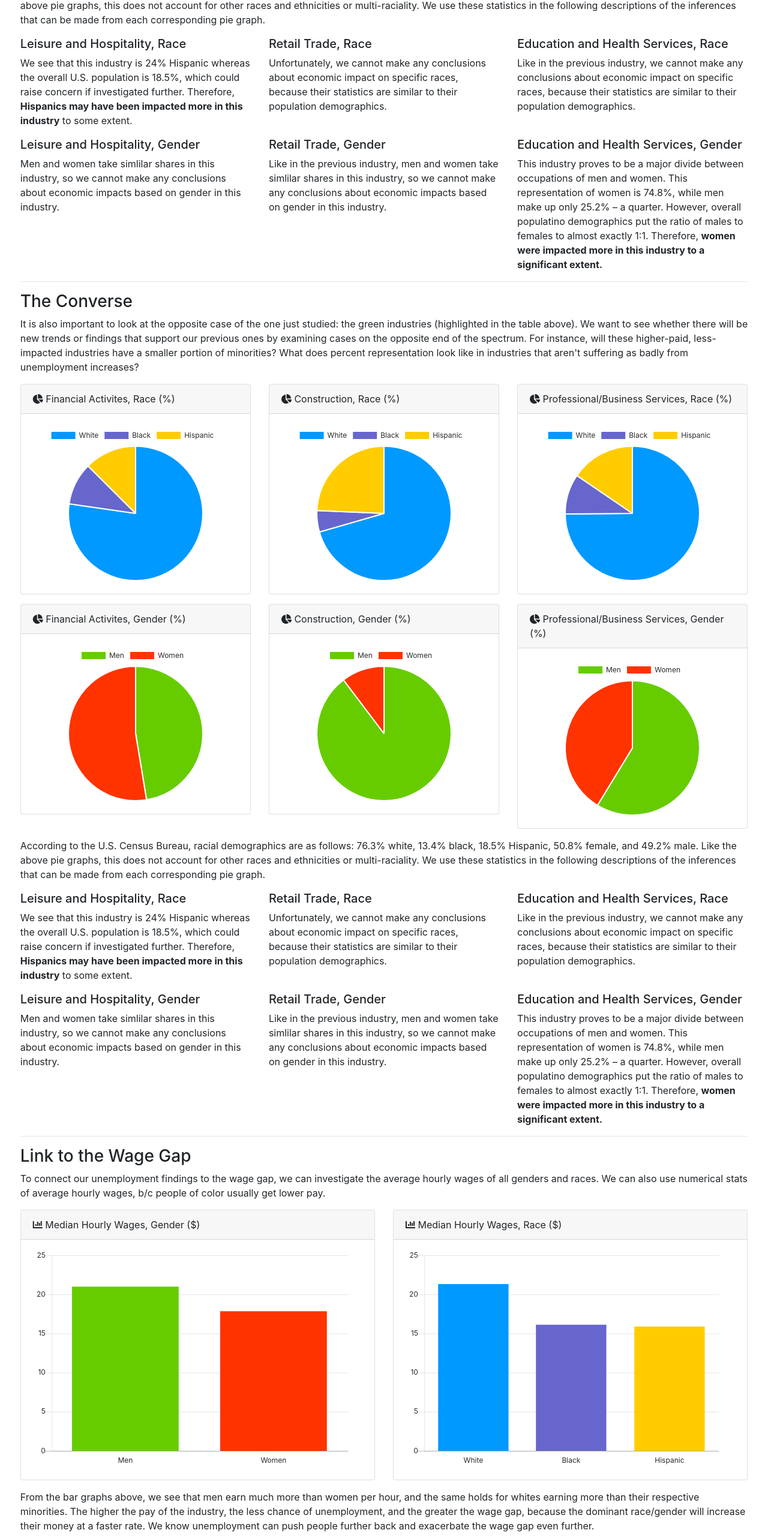
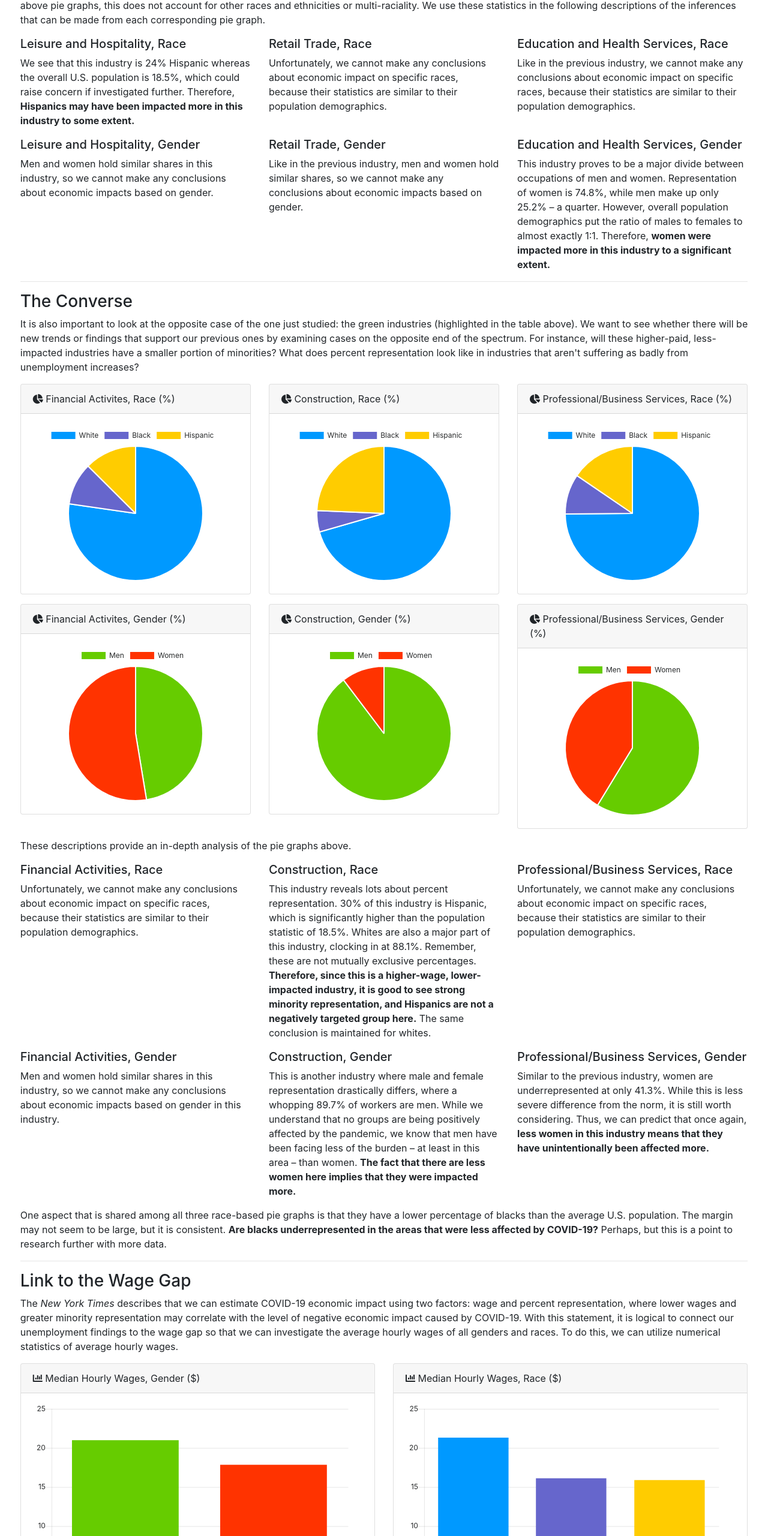
Before and after one commit to asmikumar/economic-analysis-covid19, a plain HTML site: page combination.html in a window 1280 px wide. Shown: the part 3172-5733 px from the top of the page at 60% size. Drawn offline with Linux system fonts and the light colour scheme.

Commit message:
Pushing final website, only minor changes will need to be made

```diff
--- a/combination.html
+++ b/combination.html
@@ -264,7 +264,7 @@
 
           </div>
 
-         According to the U.S. Census Bureau, racial demographics are as follows: 76.3% white, 13.4% black, 18.5% Hispanic, 50.8% female, and 49.2% male. Like the above pie graphs, this does not account for other races and ethnicities or multi-raciality. We use these statistics in the following descriptions of the inferences that can be made from each corresponding pie graph.
+         According to the U.S. Census Bureau, racial demographics are as follows: 76.3% white, 13.4% black, 18.5% Hispanic, 49.2% male, and 50.8% female. Like the above pie graphs, this does not account for other races and ethnicities or multi-raciality. We use these statistics in the following descriptions of the inferences that can be made from each corresponding pie graph.
 
          <p></p>
 
@@ -273,7 +273,7 @@
             <!-- Leisure and Hospitality Race -->
             <div class="col-lg-4">
               <h5>Leisure and Hospitality, Race</h5>
-              We see that this industry is 24% Hispanic whereas the overall U.S. population is 18.5%, which could raise concern if investigated further. Therefore, <b>Hispanics may have been impacted more in this industry</b> to some extent.
+              We see that this industry is 24% Hispanic whereas the overall U.S. population is 18.5%, which could raise concern if investigated further. Therefore, <b>Hispanics may have been impacted more in this industry to some extent.</b>
             </div>
 
             <!-- Retail Trade Race -->
@@ -297,19 +297,19 @@
             <!-- Leisure and Hospitality Gender -->
             <div class="col-lg-4">
               <h5>Leisure and Hospitality, Gender</h5>
-              Men and women take simlilar shares in this industry, so we cannot make any conclusions about economic impacts based on gender in this industry.
+              Men and women hold similar shares in this industry, so we cannot make any conclusions about economic impacts based on gender.
             </div>
 
             <!-- Retail Trade Gender -->
             <div class="col-lg-4">
               <h5>Retail Trade, Gender</h5>
-              Like in the previous industry, men and women take simlilar shares in this industry, so we cannot make any conclusions about economic impacts based on gender in this industry.
+              Like in the previous industry, men and women hold similar shares, so we cannot make any conclusions about economic impacts based on gender.
             </div>
 
             <!-- Education and Health Services Gender -->
             <div class="col-lg-4">
               <h5>Education and Health Services, Gender</h5>
-              This industry proves to be a major divide between occupations of men and women. This representation of women is 74.8%, while men make up only 25.2% – a quarter. However, overall populatino demographics put the ratio of males to females to almost exactly 1:1. Therefore, <b>women were impacted more in this industry to a significant extent.</b>
+              This industry proves to be a major divide between occupations of men and women. Representation of women is 74.8%, while men make up only 25.2% – a quarter. However, overall population demographics put the ratio of males to females to almost exactly 1:1. Therefore, <b>women were impacted more in this industry to a significant extent.</b>
             </div>
 
           </div>
@@ -401,28 +401,28 @@
 
           </div>
 
-         According to the U.S. Census Bureau, racial demographics are as follows: 76.3% white, 13.4% black, 18.5% Hispanic, 50.8% female, and 49.2% male. Like the above pie graphs, this does not account for other races and ethnicities or multi-raciality. We use these statistics in the following descriptions of the inferences that can be made from each corresponding pie graph.
+          These descriptions provide an in-depth analysis of the pie graphs above.
 
          <p></p>
 
          <div class='row'>
 
-            <!-- Leisure and Hospitality Race -->
+            <!-- Financial Activities Race -->
             <div class="col-lg-4">
-              <h5>Leisure and Hospitality, Race</h5>
-              We see that this industry is 24% Hispanic whereas the overall U.S. population is 18.5%, which could raise concern if investigated further. Therefore, <b>Hispanics may have been impacted more in this industry</b> to some extent.
-            </div>
-
-            <!-- Retail Trade Race -->
-            <div class="col-lg-4">
-              <h5>Retail Trade, Race</h5>
+              <h5>Financial Activities, Race</h5>
               Unfortunately, we cannot make any conclusions about economic impact on specific races, because their statistics are similar to their population demographics.
             </div>
 
-            <!-- Education and Health Services Race -->
+            <!-- Construction Race -->
             <div class="col-lg-4">
-              <h5>Education and Health Services, Race</h5>
-              Like in the previous industry, we cannot make any conclusions about economic impact on specific races, because their statistics are similar to their population demographics.
+              <h5>Construction, Race</h5>
+              This industry reveals lots about percent representation. 30% of this industry is Hispanic, which is significantly higher than the population statistic of 18.5%. Whites are also a major part of this industry, clocking in at 88.1%. Remember, these are not mutually exclusive percentages. <b>Therefore, since this is a higher-wage, lower-impacted industry, it is good to see strong minority representation, and Hispanics are not a negatively targeted group here.</b> The same conclusion is maintained for whites.
+            </div>
+
+            <!-- Professional/Business Services Race -->
+            <div class="col-lg-4">
+              <h5>Professional/Business Services, Race</h5>
+              Unfortunately, we cannot make any conclusions about economic impact on specific races, because their statistics are similar to their population demographics.
             </div>
 
           </div>
@@ -431,30 +431,34 @@
 
           <div class='row'>
 
-            <!-- Leisure and Hospitality Gender -->
+            <!-- Financial Activities Gender -->
             <div class="col-lg-4">
-              <h5>Leisure and Hospitality, Gender</h5>
-              Men and women take simlilar shares in this industry, so we cannot make any conclusions about economic impacts based on gender in this industry.
+              <h5>Financial Activities, Gender</h5>
+              Men and women hold similar shares in this industry, so we cannot make any conclusions about economic impacts based on gender in this industry.
             </div>
 
-            <!-- Retail Trade Gender -->
+            <!-- Construction Gender -->
             <div class="col-lg-4">
-              <h5>Retail Trade, Gender</h5>
-              Like in the previous industry, men and women take simlilar shares in this industry, so we cannot make any conclusions about economic impacts based on gender in this industry.
+              <h5>Construction, Gender</h5>
+              This is another industry where male and female representation drastically differs, where a whopping 89.7% of workers are men. While we understand that no groups are being positively affected by the pandemic, we know that men have been facing less of the burden – at least in this area – than women. <b>The fact that there are less women here implies that they were impacted more.</b>
             </div>
 
-            <!-- Education and Health Services Gender -->
+            <!-- Professional/Business Services Gender -->
             <div class="col-lg-4">
-              <h5>Education and Health Services, Gender</h5>
-              This industry proves to be a major divide between occupations of men and women. This representation of women is 74.8%, while men make up only 25.2% – a quarter. However, overall populatino demographics put the ratio of males to females to almost exactly 1:1. Therefore, <b>women were impacted more in this industry to a significant extent.</b>
+              <h5>Professional/Business Services, Gender</h5>
+              Similar to the previous industry, women are underrepresented at only 41.3%. While this is less severe difference from the norm, it is still worth considering. Thus, we can predict that once again, <b>less women in this industry means that they have unintentionally been affected more.</b>
             </div>
 
           </div>
 
+          <p></p>
+
+          One aspect that is shared among all three race-based pie graphs is that they have a lower percentage of blacks than the average U.S. population. The margin may not seem to be large, but it is consistent. <b>Are blacks underrepresented in the areas that were less affected by COVID-19?</b> Perhaps, but this is a point to research further with more data.
+
           <hr>
 
           <h3>Link to the Wage Gap</h3>
-          To connect our unemployment findings to the wage gap, we can investigate the average hourly wages of all genders and races. We can also use numerical stats of average hourly wages, b/c people of color usually get lower pay.
+          The <i>New York Times</i> describes that we can estimate COVID-19 economic impact using two factors: wage and percent representation, where lower wages and greater minority representation may correlate with the level of negative economic impact caused by COVID-19. With this statement, it is logical to connect our unemployment findings to the wage gap so that we can investigate the average hourly wages of all genders and races. To do this, we can utilize numerical statistics of average hourly wages.
 
           <p></p>
 
@@ -486,15 +490,25 @@
 
           </div>
 
-          From the bar graphs above, we see that men earn much more than women per hour, and the same holds for whites earning more than their respective minorities. The higher the pay of the industry, the less chance of unemployment, and the greater the wage gap, because the dominant race/gender will increase their money at a faster rate. We know unemployment can push people further back and exacerbate the wage gap even further. https://www.bls.gov/opub/ted/2011/ted_20110216.htm
+          From the bar graphs above, we see that men earn $3.16 more than women per hour, and the same holds for whites earning more than their respective minorities (where white earn $5.20 and $5.43 more than blacks and Hispanics per hour, respectively). We've seen from multiple graphs above that higher pay of an industry has some noteworthy correlation with less unemployment. <b>This cyclical process has the potential to widen the wage gap, because the "dominant" or "preferred" race (white) or gender (male) will earn money at a faster rate. Unemployment often exacerbates the wage gap, and on top of that, existing racial and gender disparities even among those whore are employed only worsens the situation.</b>
+
+          <p></p>
+
+          When scanning the two bar graphs above reporting hourly wage, we see that <b>women, blacks, and Hispanics are paid the least in comparison to the other groups.</b> At $17.84, $16.12, and $15.89, respectively, <b>they are automatically more likely to work in low-pay industries like Leisure and Hospitality and Retail Trade – the two most hurt industries</b>, which have wages of $14.55 and $18.06. This puts them at an unfair disadvantage for unemployment and job losses.
 
           <hr>
 
-          <h2>COVID-19 Impact Conclusions</h2>
+          <h2>COVID-19 Impact Summary</h2>
 
-          The <i>New York Times</i> describes that we can estimate economic impact using two factors: wage and percent representation, where lower wages and greater minority representation may correlate with the level of negative economic impact caused by COVID-19. With this statement, we can see that
+          To summarize this study, we've identified the industries with the greatest unemployment rate increases, and by extension, the ones most impacted by COVID-19. These were Leisure and Hospitality, Retail Trade, and Education and Health Services. After finding the industries impacted the least in the same manner, we ordered the industries by average hourly wage and plotted unemployment increase against wage. There is a negative correlation, meaning that as unemployment grows, the wages with which they are associated shrink.
 
-          Explain the (possible) correlations between industries facing the greatest unemployment rates and the wages of those industries. Connect these wages to the gender/race representations per industry and gender/race-specific hourly wages. For example, "leisure and hospitality," the industry that has sufferred the most economically due to COVID-19, also has a very low average wage of ____ (one of the lowest). From the % representation pie chart shown above, we see that this industry has a higher proportion of blacks, and this group has an average hourly wage of ____, whereas whites have a significantly higher hourly wage. Therefore, job losses will hurt this group more than others. Potential future work ideas: use wage gap data that breaks down minority races by gender as well. The higher the pay of the industry, the less chance of unemployment, and the greater the wage gap, because the dominant race/gender will increase their money at a faster rate. We know unemployment can push people further back and exacerbate the wage gap even further. I would try to connect in the wage gap by saying, on top of the racial/gender disparities in unemployment, even those who are employed, there still exists racial/gender disparities
+          <p></p>
+
+          Then, we looked at the unemployment rate increases of all gorups of people (race and gender) between the last quarter of 2019 and the second quarter of 2020 and found that Hispanics and women suffered the most in this category, both at over 300%. The next step was to investigate racial and gender representation in our selected industries, and we discovered that certain ones revealed valuable information about groups. Industries such as Leisure and Hospitality, Education and Health Services, Construction, and Professional and Business Services skewed towards Hispanics and/or women.
+
+          <p></p>
+
+          We then connected the ideas of unemployment and wage gap. We tracked hourly wages of groups and linked the results to other findings or hypotheses in the study, finding that all three minority groups are put at greater risk during COVID-19 because of their lower wages, percent representation in industries, and more.
 
         </div>
 
```
Also changed, not shown: unemployment.html (+5 -1 lines).
